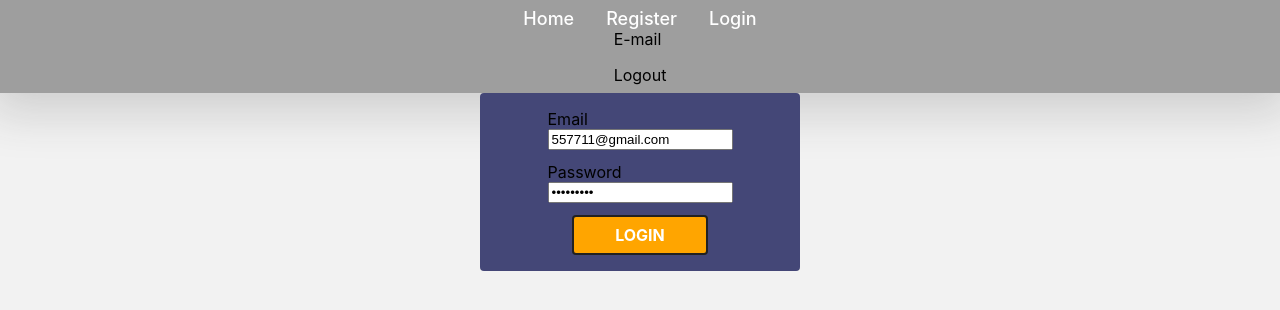
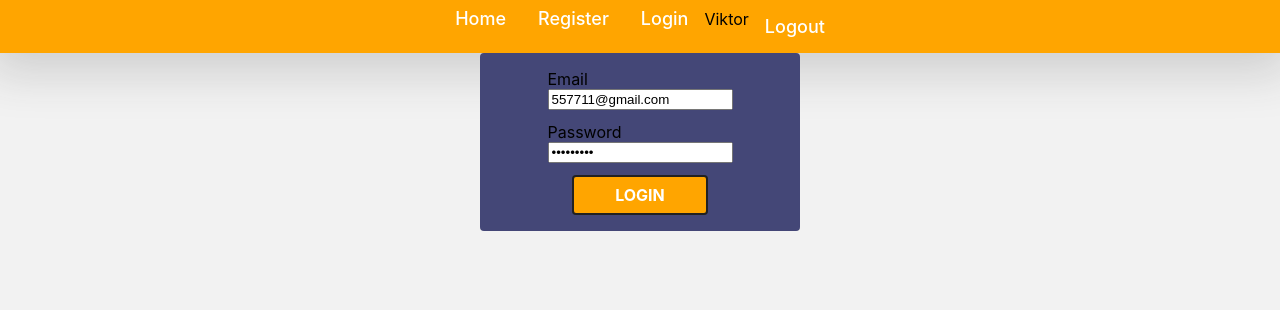
Before and after one commit to ViktorTyt/goit-react-hw-08-phonebook, a React (Create React App) app: page /goit-react-hw-08-phonebook/login in a window 1280 px wide. Shown: the top 310 px of the page. Built offline with nearby package versions, Linux system fonts and the light colour scheme.

Commit message:
add USerMenu

```diff
--- a/src/App/App.jsx
+++ b/src/App/App.jsx
@@ -4,10 +4,14 @@ import { Login } from 'pages/Login';
 import { Register } from 'pages/Register';
 import { Contacts } from 'pages/Contacts';
 import { Home } from 'pages/Home';
-import Logout from 'pages/Logout/Logout';
+// import Logout from 'pages/Logout/Logout';
+// import UserMenu from 'components/UserMenu';
 import { useCurrentUserQuery } from 'redux/userAPI';
 import { useSelector } from 'react-redux';
-import PrivateRoutes from 'components/PrivateRoutes';
+import { PrivateRoutes } from 'components/PrivateRoutes';
+import { Menu } from 'components/UserMenu';
+// import { Suspense } from 'react';
+import { Container } from './App.styled';
 
 export const App = () => {
   const { token } = useSelector(state => state.users);
@@ -16,17 +20,18 @@ export const App = () => {
 
   return (
     <>
-      <Routes>
-        <Route path="/" element={<Layout />}>
+      <Layout />
+      <Container>
+        <Routes>
           <Route path="/" element={<Home />} />
           <Route path="/login" element={<Login />} />
-          <Route path="/logout" element={<Logout />} />
           <Route path="/register" element={<Register />} />
           <Route path="/" element={<PrivateRoutes />}>
+            <Route path="/usermenu" element={<Menu />} />
             <Route path="/contacts" element={<Contacts />} />
           </Route>
-        </Route>
-      </Routes>
+        </Routes>
+      </Container>
     </>
   );
 
--- a/src/App/App.styled.jsx
+++ b/src/App/App.styled.jsx
@@ -20,7 +20,7 @@ export const Header = styled.header`
   width: 100%;
   heigth: 36px;
   padding: 8px 0;
-  background-color: ${theme.colors.darkbackground};
+  background-color: ${theme.colors.accent};
   box-shadow: ${theme.shadows.medium};
 `;
 
--- a/src/components/Layot/Layout.jsx
+++ b/src/components/Layot/Layout.jsx
@@ -1,7 +1,7 @@
-import { UserMenu } from 'components/UserMenu';
+import { Menu } from 'components/UserMenu';
 import { Suspense } from 'react';
 import { Outlet } from 'react-router-dom';
-import { Container, Header, Link } from './Layout.styled';
+import { Container, Header, HeaderContainer, Link } from './Layout.styled';
 import { useSelector } from 'react-redux';
 
 export const Layout = () => {
@@ -11,12 +11,12 @@ export const Layout = () => {
     <>
       <Header>
         <Container>
+          <HeaderContainer>
             <nav>
               <Link to="/">Home</Link>
               {token ? (
                 <>
                   <Link to="/contacts">Contacts</Link>
-                <Link to="/logout">Logout</Link>
                 </>
               ) : (
                 <>
@@ -26,7 +26,8 @@ export const Layout = () => {
                 </>
               )}
             </nav>
-          <UserMenu />
+            <Menu />
+          </HeaderContainer>
         </Container>
       </Header>
       <Container>
--- a/src/components/Layot/Layout.styled.jsx
+++ b/src/components/Layot/Layout.styled.jsx
@@ -21,10 +21,13 @@ export const Header = styled.header`
   width: 100%;
   heigth: 36px;
   padding: 8px 0;
-  background-color: ${theme.colors.gray};
+  background-color: ${theme.colors.accent};
   box-shadow: ${theme.shadows.medium};
 `;
 
+export const HeaderContainer = styled.div`
+  display: flex;
+`;
 export const MainTitle = styled.h2`
   font-size: 36px;
   color: ${theme.colors.white};
--- a/src/components/PrivateRoutes.jsx
+++ b/src/components/PrivateRoutes.jsx
@@ -1,10 +1,8 @@
 import { useSelector } from 'react-redux';
 import { Outlet, Navigate } from 'react-router-dom';
 
-const PrivateRoutes = () => {
+export const PrivateRoutes = () => {
   const { token } = useSelector(state => state.users);
 
   return token ? <Outlet /> : <Navigate to="/login" replace />;
 };
-
-export default PrivateRoutes;
--- a/src/components/UserMenu/UserMenu.jsx
+++ b/src/components/UserMenu/UserMenu.jsx
@@ -0,0 +1,13 @@
+// import Logout from 'pages/Logout/Logout';
+// import { Suspense } from 'react';
+// import { Outlet } from 'react-router-dom';
+import { Wrapper, Link } from './UserMenu.styled';
+
+export const Menu = () => {
+  return (
+    <Wrapper>
+      <p>Viktor</p>
+      <Link to="/logout">Logout</Link>
+    </Wrapper>
+  );
+};
--- /dev/null
+++ b/src/components/UserMenu/UserMenu.styled.jsx
@@ -0,0 +1,25 @@
+import styled from '@emotion/styled';
+import { theme } from 'styles/theme';
+import { NavLink } from 'react-router-dom';
+
+export const Wrapper = styled.div`
+  display: flex;
+  align-items: center;
+`;
+
+export const Link = styled(NavLink)`
+  padding: 8px 16px;
+  border-radius: 4px;
+  font-size: ${theme.fontSizes.medium};
+  text-decoration: none;
+  color: white;
+  font-weight: 500;
+
+  &:hover {
+    text-decoration: underline;
+  }
+
+  &.active {
+    background-color: ${theme.colors.royalBlue};
+  }
+`;
--- a/src/components/UserMenu/index.js
+++ b/src/components/UserMenu/index.js
@@ -1,8 +1 @@
-export const UserMenu = () => {
-  return (
-    <div>
-      <p>E-mail</p>
-      <button>Logout</button>
-    </div>
-  );
-};
+export * from './UserMenu';
--- a/src/pages/Logout/Logout.jsx
+++ b/src/pages/Logout/Logout.jsx
@@ -1,7 +1,7 @@
-import React from 'react';
+// import React from 'react';
 
-const Logout = () => {
-  return <div>Logout</div>;
-};
+// const Logout = () => {
+//   return <div>Logout</div>;
+// };
 
-export default Logout;
+// export default Logout;
```
Lines whose indentation alone changed are shown as unchanged.
